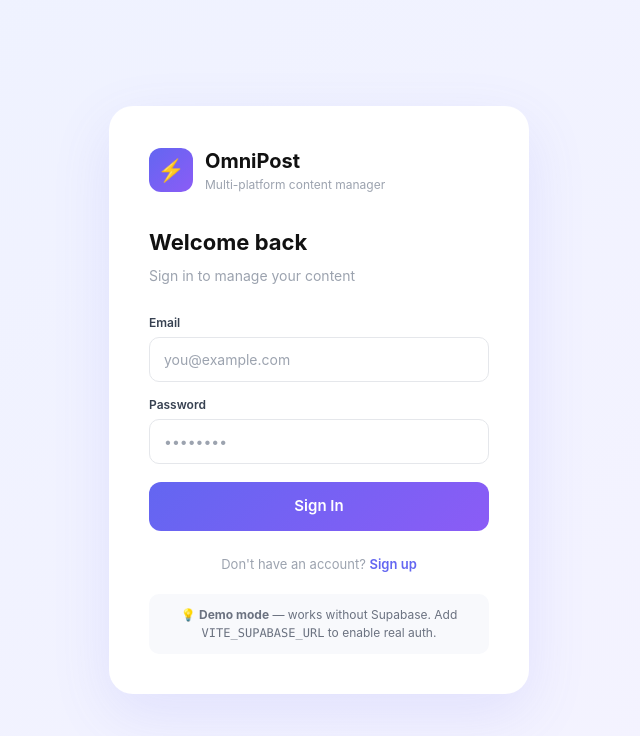
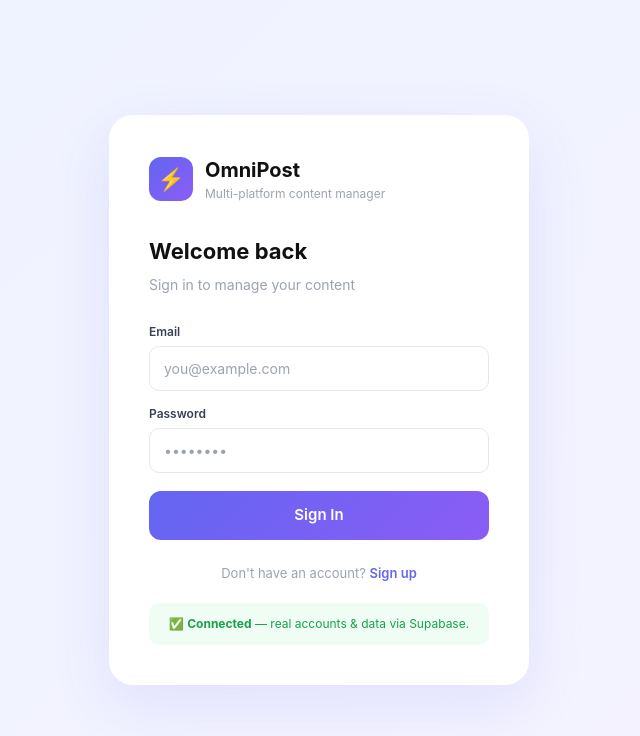
Before and after one commit to hoeungsothen-dot/omnipost, a React (Vite) app: page / in a window 1280 px wide. Shown: the top 736 px of the page, without its empty margins (321-961 px from the left). Built offline with nearby package versions, Linux system fonts and the light colour scheme; no server answers.

Commit message:
Fix demo mode banner to reflect actual connection status

```diff
--- a/src/auth/AuthContext.tsx
+++ b/src/auth/AuthContext.tsx
@@ -218,10 +218,16 @@
           </button>
         </div>
 
-        {/* Demo hint */}
-        <div style={{ marginTop: 20, padding: '12px 16px', background: '#f8f9fc', borderRadius: 10, fontSize: 12, color: '#6b7280', textAlign: 'center' }}>
-          💡 <strong>Demo mode</strong> — works without Supabase. Add <code>VITE_SUPABASE_URL</code> to enable real auth.
-        </div>
+        {/* Connection status hint */}
+        {import.meta.env.VITE_SUPABASE_URL ? (
+          <div style={{ marginTop: 20, padding: '12px 16px', background: '#f0fdf4', borderRadius: 10, fontSize: 12, color: '#16a34a', textAlign: 'center' }}>
+            ✅ <strong>Connected</strong> — real accounts &amp; data via Supabase.
+          </div>
+        ) : (
+          <div style={{ marginTop: 20, padding: '12px 16px', background: '#f8f9fc', borderRadius: 10, fontSize: 12, color: '#6b7280', textAlign: 'center' }}>
+            💡 <strong>Demo mode</strong> — works without Supabase. Add <code>VITE_SUPABASE_URL</code> to enable real auth.
+          </div>
+        )}
       </div>
     </div>
   );
```
